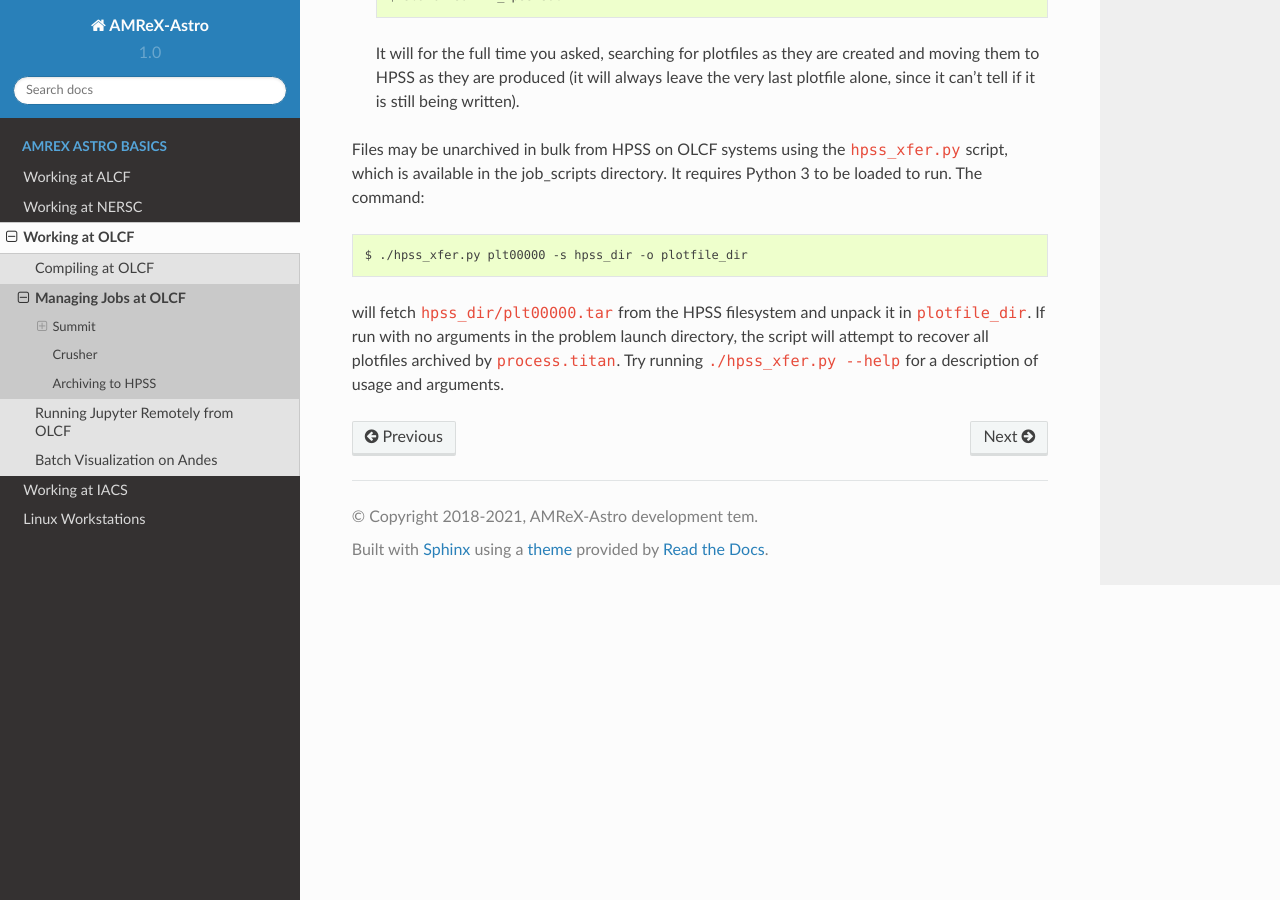
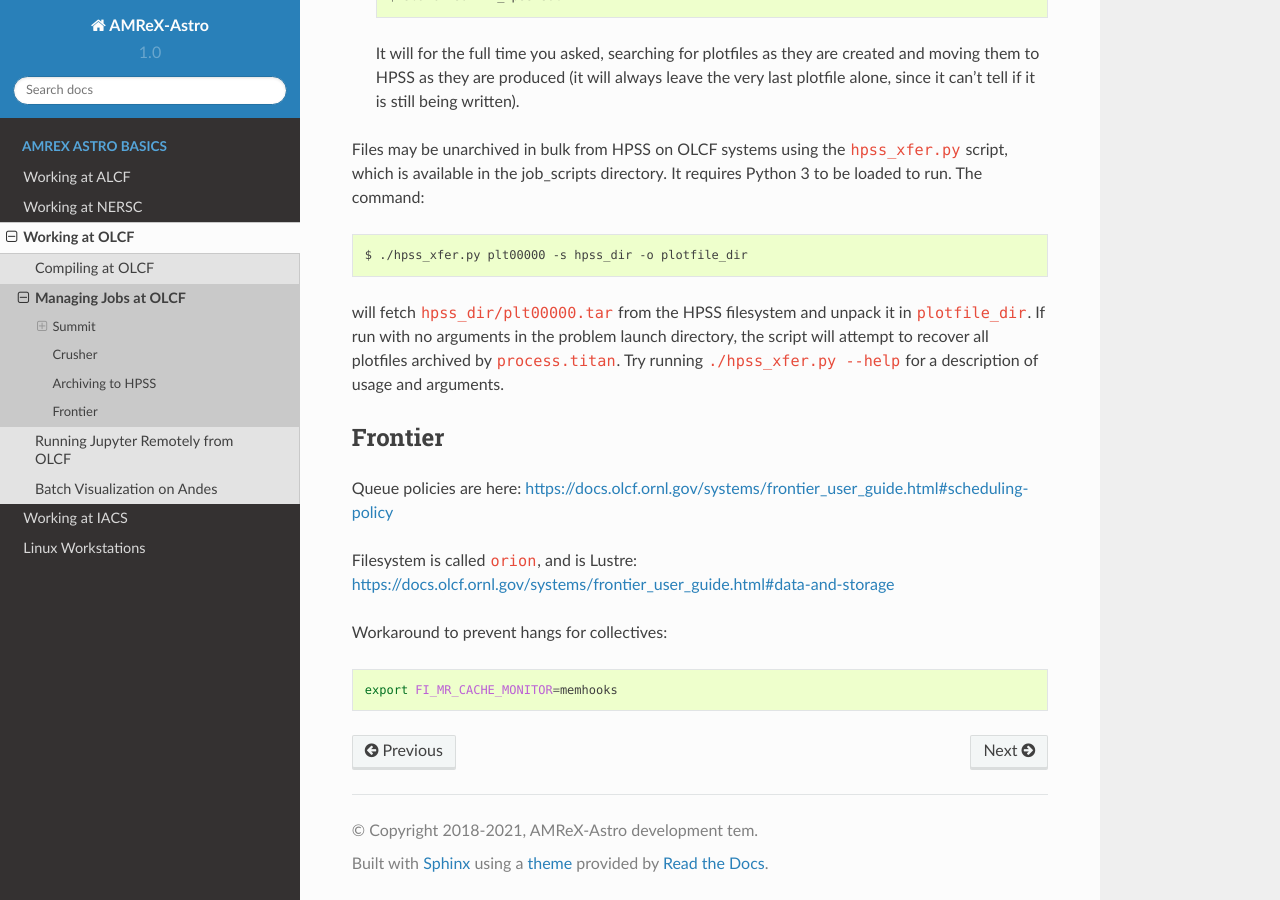
Before and after one commit to AMReX-Astro/workflow, a Sphinx documentation site: the page built from sphinx_docs/source/olcf-workflow.rst, in a window 1280 px wide and 900 px high, scrolled down 9020 px. Built offline with Sphinx 7.4.7 and the Read the Docs theme 2.0.0, drawn with Linux system fonts in a browser that asks for light colours.

Commit message:
some frontier start

```diff
--- a/sphinx_docs/source/olcf-workflow.rst
+++ b/sphinx_docs/source/olcf-workflow.rst
@@ -424,3 +424,21 @@ unpack it in ``plotfile_dir``. If run with no arguments in the problem
 launch directory, the script will attempt to recover all plotfiles
 archived by ``process.titan``. Try running :code:`./hpss_xfer.py --help`
 for a description of usage and arguments.
+
+
+
+Frontier
+--------
+
+Queue policies are here:
+https://docs.olcf.ornl.gov/systems/frontier_user_guide.html#scheduling-policy
+
+
+Filesystem is called ``orion``, and is Lustre:
+https://docs.olcf.ornl.gov/systems/frontier_user_guide.html#data-and-storage
+
+Workaround to prevent hangs for collectives:
+
+::
+
+ export FI_MR_CACHE_MONITOR=memhooks
```
